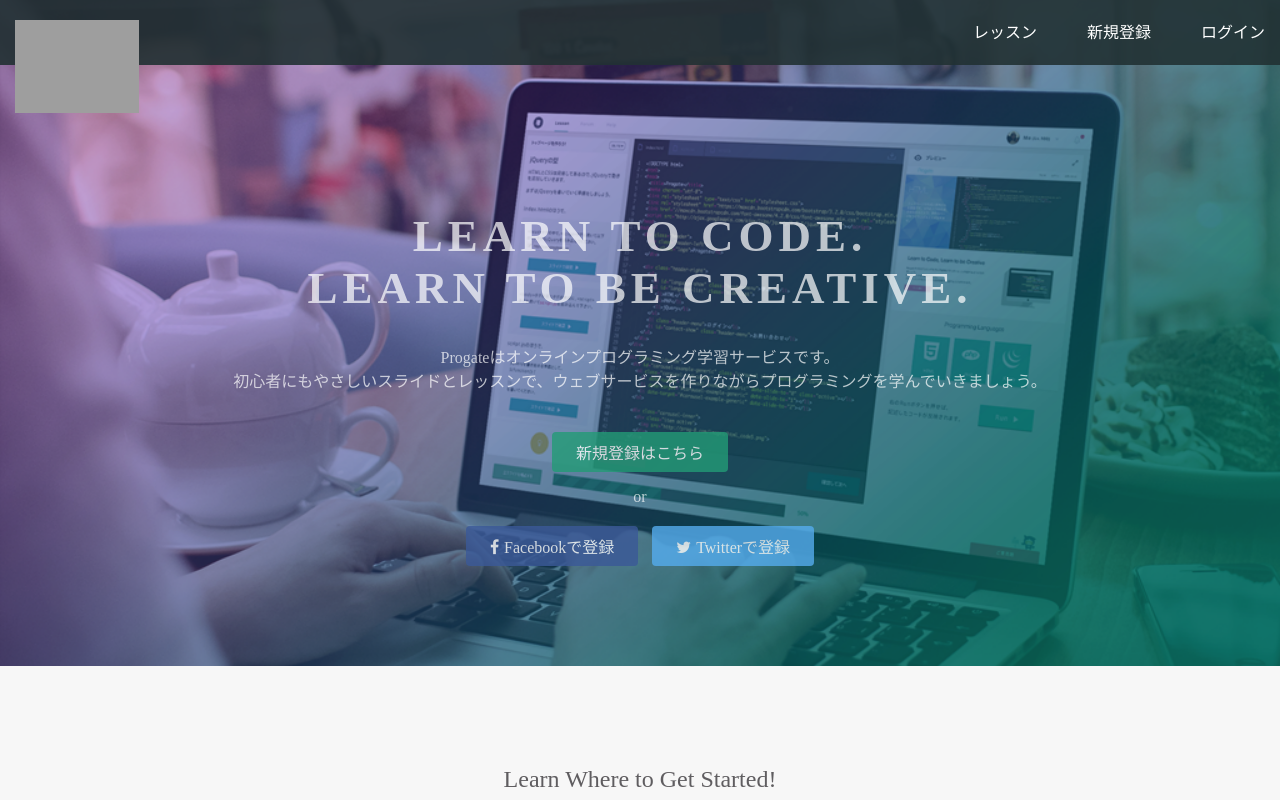
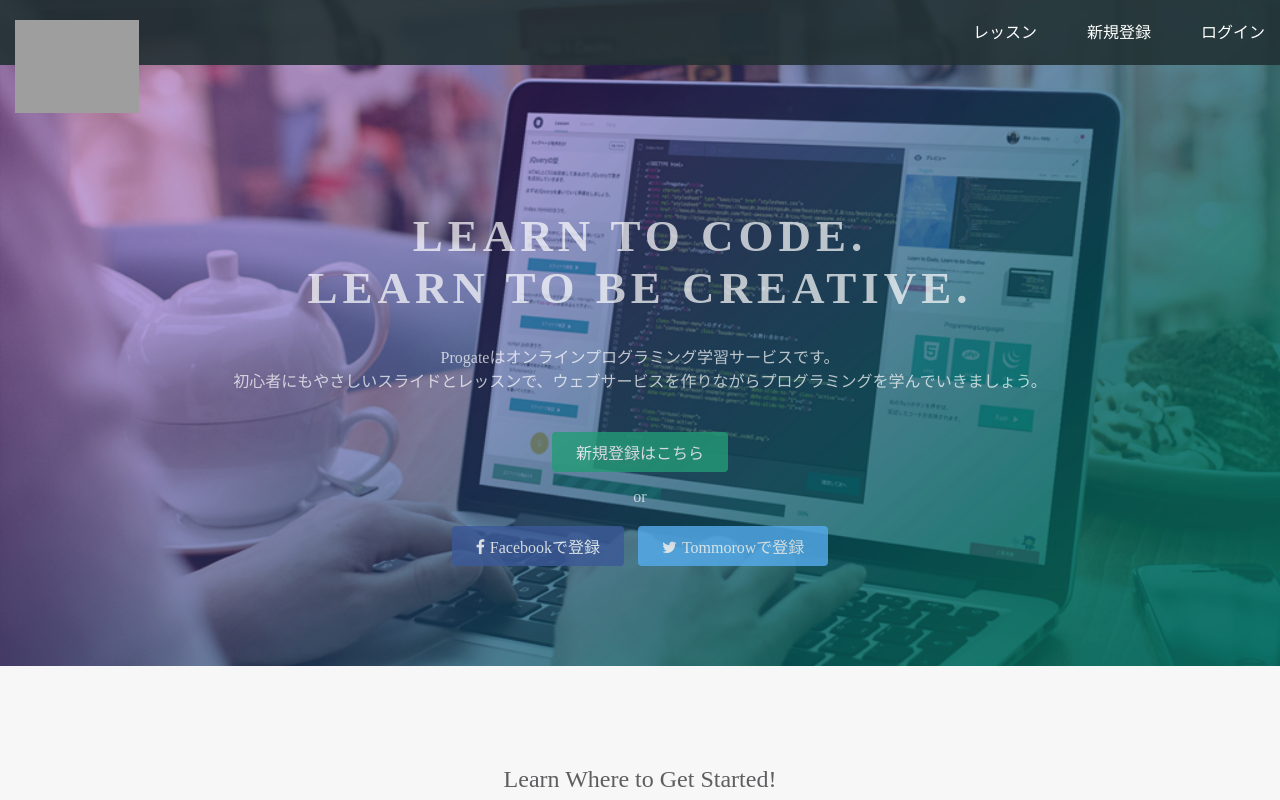
Before and after one commit to momomatsu0601/momo, a plain HTML site: page index.html in a window 1280 px wide. Shown: the top 800 px of the page. Drawn offline with Linux system fonts and the light colour scheme; grey boxes are pictures that could not be loaded.

Commit message:
Update index.html

```diff
--- a/index.html
+++ b/index.html
@@ -29,7 +29,7 @@
         <a href="#" class="btn signup">新規登録はこちら</a>
         <p>or</p>
         <a href="#" class="btn facebook"><span class="fa fa-facebook"></span>Facebookで登録</a>
-        <a href="#" class="btn twitter"><span class="fa fa-twitter"></span>Twitterで登録</a>
+        <a href="#" class="btn twitter"><span class="fa fa-twitter"></span>Tommorowで登録</a>
       </div>
     </div>
   </div>
```
